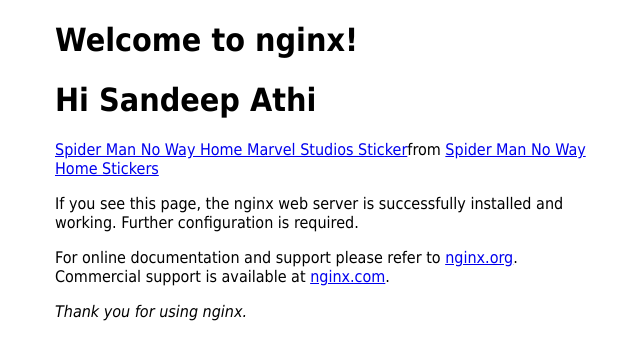
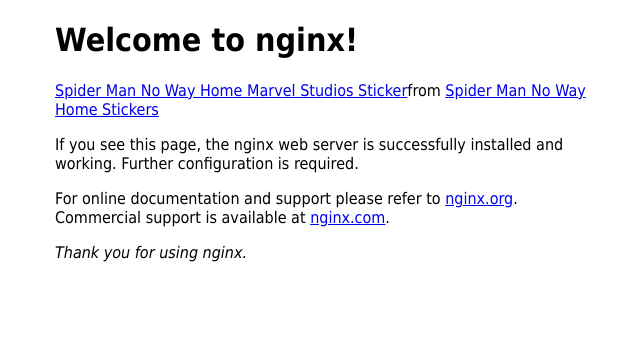
Before and after one commit to sandeepathi46/EMAy, a plain HTML site: page index.html in a window 1280 px wide. Shown: the whole page, without its empty margins (305-945 px from the left). Drawn offline with Linux system fonts and the light colour scheme; a script that the page names is missing.

Commit message:
My new commit on index file

```diff
--- a/index.html
+++ b/index.html
@@ -10,7 +10,6 @@ font-family: Tahoma, Verdana, Arial, sans-serif; }
 </head>
 <body>
 <h1>Welcome to nginx!</h1>
-<h1>Hi Sandeep Athi</h1>
 <div class="tenor-gif-embed" data-postid="26267939" data-share-method="host" data-aspect-ratio="1" data-width="100%"><a href="https://tenor.com/view/spider-man-no-way-home-marvel-studios-spider-man-marvel-future-revolution-marvel-future-fight-gif-26267939">Spider Man No Way Home Marvel Studios Sticker</a>from <a href="https://tenor.com/search/spider+man+no+way+home-stickers">Spider Man No Way Home Stickers</a></div> <script type="text/javascript" async src="https://tenor.com/embed.js"></script>
 <p>If you see this page, the nginx web server is successfully installed and
 working. Further configuration is required.</p>
```
Also changed, not shown: file1.txt (added).
